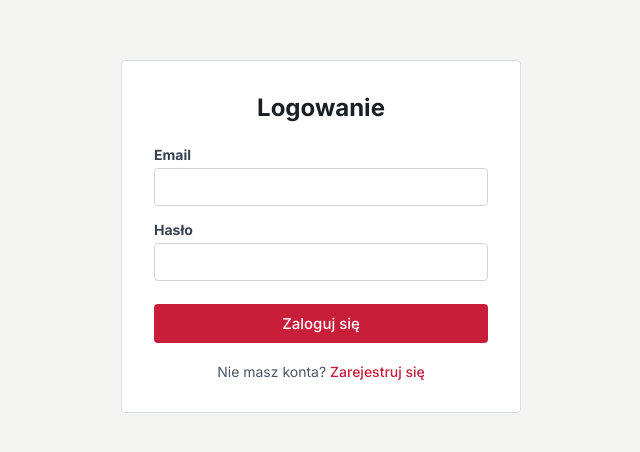
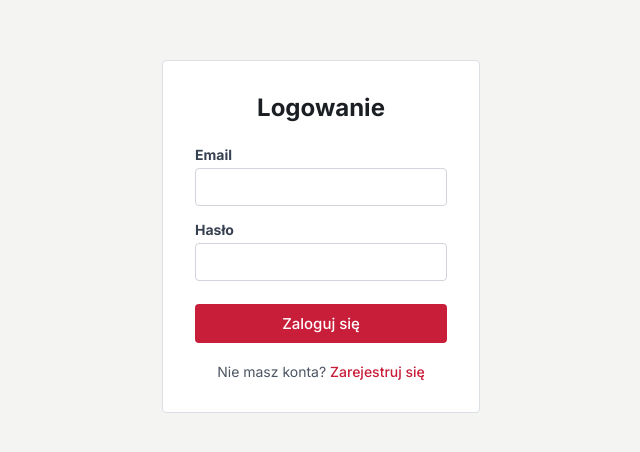
Before and after one commit to kulikowski271-lgtm/warsztat, a React (Vite) app: page /login in a window 1280 px wide. Shown: the part 196-648 px from the top of the page, without its empty margins (319-959 px from the left). Built offline with nearby package versions, Linux system fonts and the light colour scheme.

Commit message:
nparawiono problem z css

```diff
--- a/src/pages/RegisterPage.css
+++ b/src/pages/RegisterPage.css
@@ -5,12 +5,6 @@
     height: 100vh;
 }
 
-.page-content {
-    width: 100%;
-    display: flex;
-    justify-content: center;
-    align-items: center;
-}
 
 .register-card {
     width: 100%;
```
